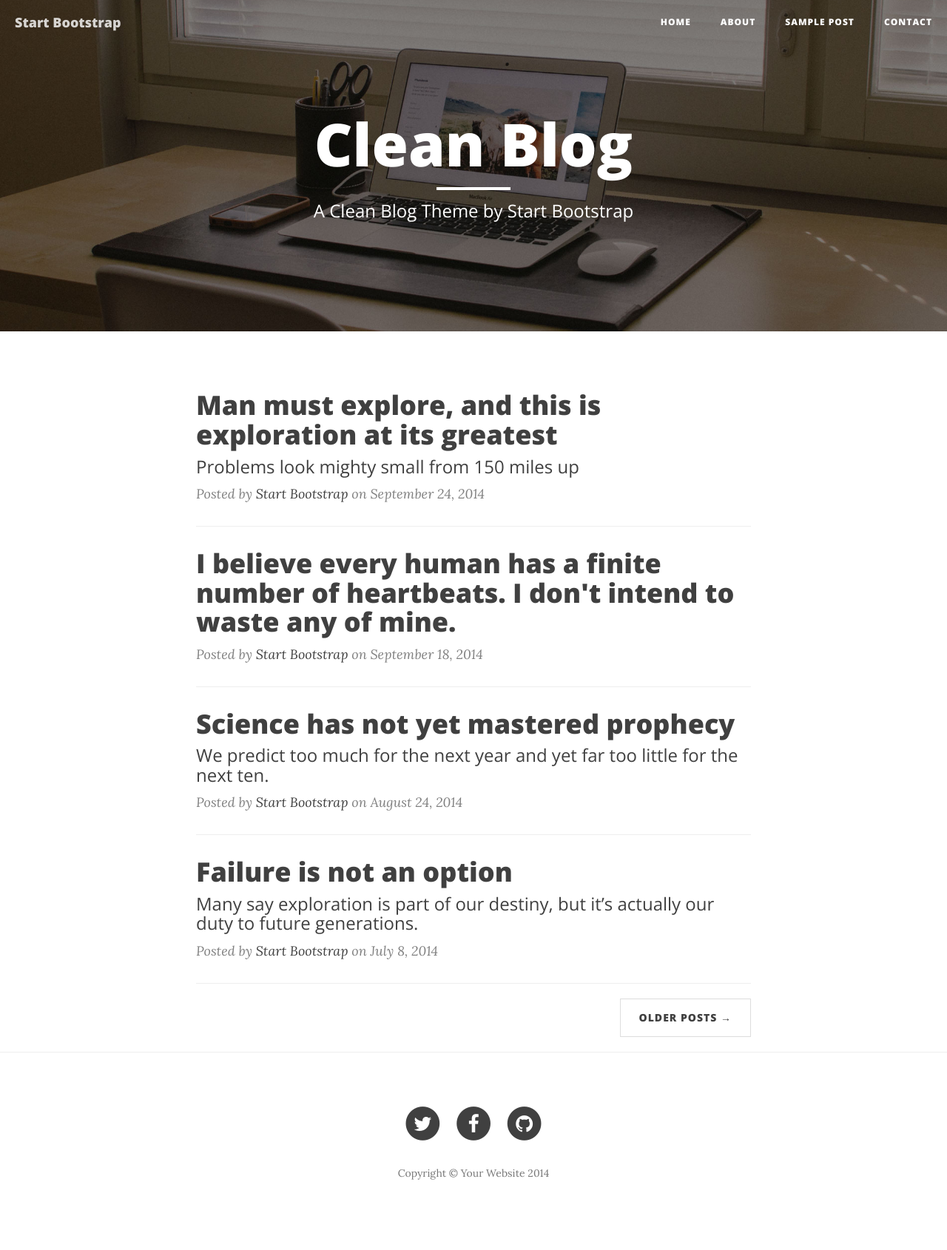
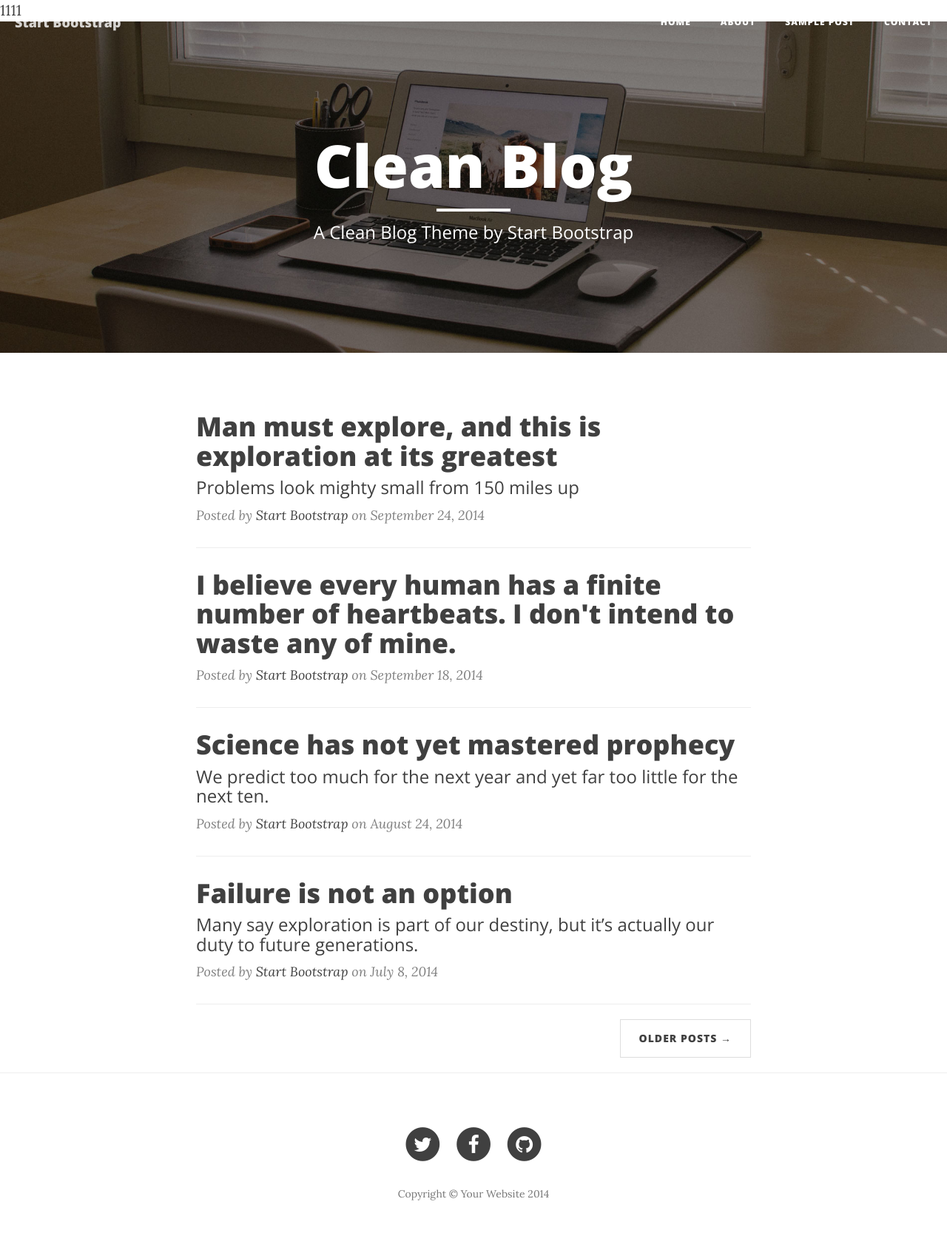
Before and after one commit to LeoJunior/clear-blog, a Yii app: template clear-blog/views/site/index.php in a window 1280 px wide. Shown: the whole page at 74% size. Before the commit the page ends 1595 px from the top, so only its background shows below. Run offline with PHP 8.4 and a stand-in for Yii, Linux system fonts and the light colour scheme; the template is opened without the code that fills it, so the values that code supplies are empty; some libraries are stand-ins or nearby versions.

Commit message:
edit main.php

```diff
--- a/clear-blog/views/layouts/main.php
+++ b/clear-blog/views/layouts/main.php
@@ -1,4 +1,4 @@
-<?php
+1111<?php
 
 /* @var $this \yii\web\View */
 /* @var $content string */
```
